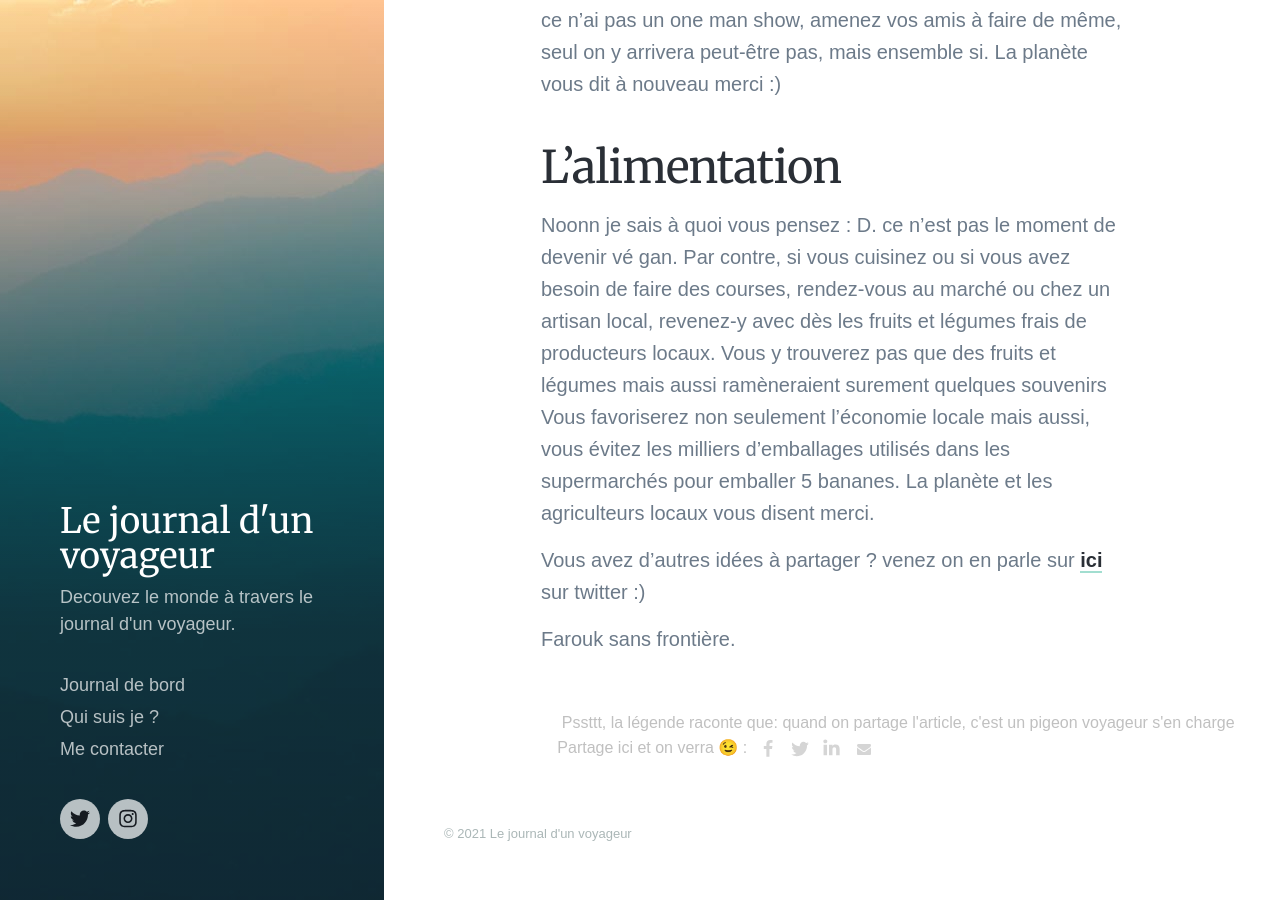
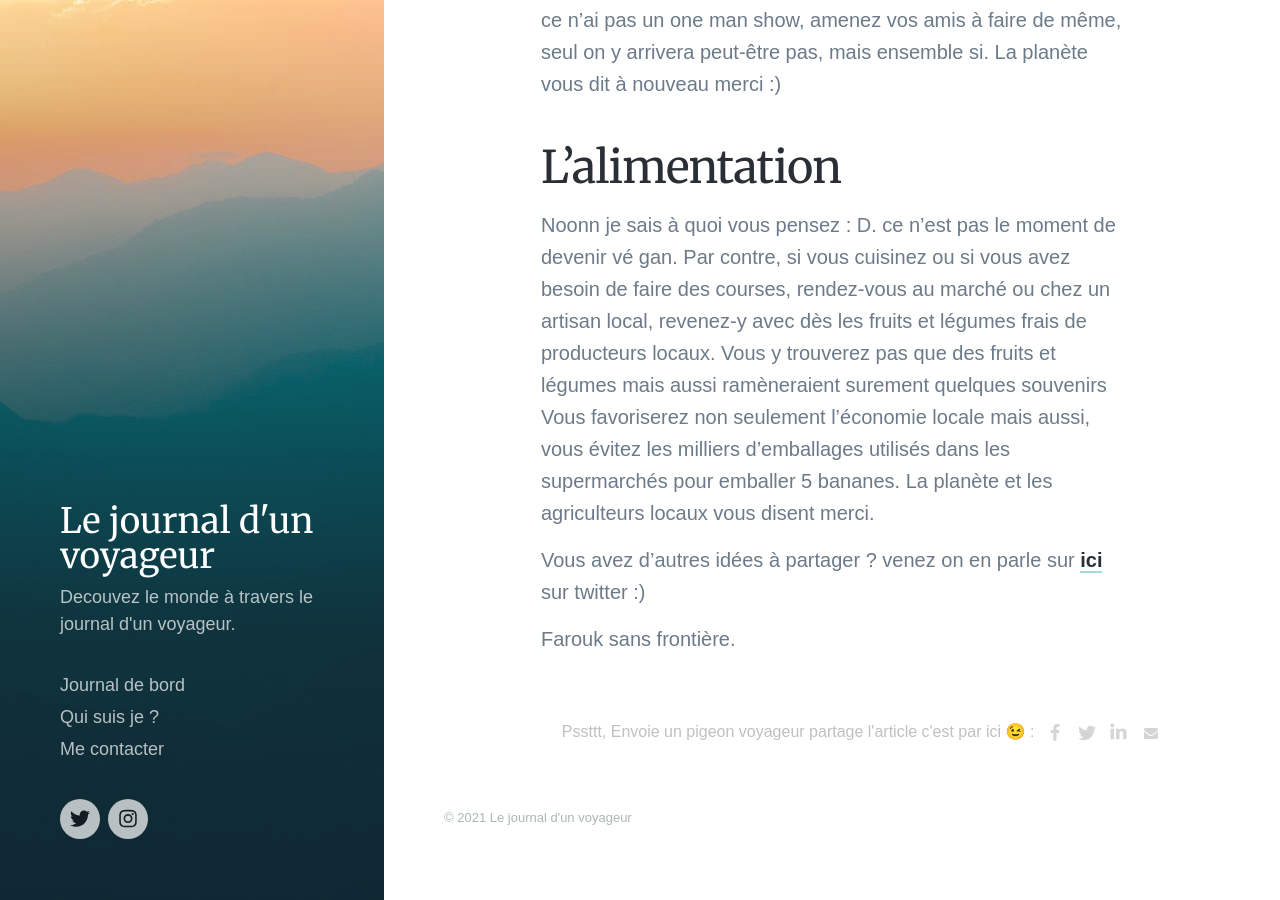
Before and after one commit to iFaroukGN/ifaroukgn.github.io, a Jekyll site: the page built from _posts/2019-12-29-tourisme-ecoresponsable.md, in a window 1280 px wide and 900 px high, scrolled down 2062 px. Built offline with Jekyll 4.4.1, drawn with Linux system fonts in a browser that asks for light colours; nearby versions of some CDN libraries; some web fonts are replaced.

Commit message:
article correctiosn

```diff
--- a/_includes/share-buttons.html
+++ b/_includes/share-buttons.html
@@ -32,7 +32,7 @@
 #share-buttons > div.mail > svg {height: 14px; margin-top: 11px;}
 </style>
 
-<span style="color: silver;">&nbsp &nbsp &nbsp &nbsp &nbsp &nbsp &nbsp &nbsp &nbsp &nbsp &nbsp &nbsp &nbsp &nbsp &nbsp &nbsp &nbsp &nbsp &nbsp &nbsp Pssttt, la légende raconte que: quand on partage l'article, c'est un pigeon voyageur s'en charge <br/> &nbsp &nbsp &nbsp &nbsp &nbsp &nbsp &nbsp &nbsp &nbsp &nbsp &nbsp &nbsp &nbsp &nbsp &nbsp &nbsp &nbsp &nbsp &nbsp &nbspPartage ici et on verra 😉 : </span><div id="share-buttons">
+<span style="color: silver;">&nbsp &nbsp &nbsp &nbsp &nbsp &nbsp &nbsp &nbsp &nbsp &nbsp &nbsp &nbsp &nbsp &nbsp &nbsp &nbsp &nbsp &nbsp &nbsp &nbsp Pssttt, Envoie un pigeon voyageur partage l'article c'est par ici 😉 : </span><div id="share-buttons">
     <div class="facebook" title="Partager sur Facebook" onclick="window.open('http://www.facebook.com/share.php?u={{ site.url }}{{ pageurl }}');"><svg viewBox="0 0 1792 1792" xmlns="http://www.w3.org/2000/svg"><path d="M1343 12v264h-157q-86 0-116 36t-30 108v189h293l-39 296h-254v759h-306v-759h-255v-296h255v-218q0-186 104-288.5t277-102.5q147 0 228 12z"/></svg></div>
     <div class="twitter" title="Partager sur Twitter" onclick="window.open('http://twitter.com/home?status={{ site.url }}{{ pageurl }}');"><svg viewBox="0 0 1792 1792" xmlns="http://www.w3.org/2000/svg"><path d="M1684 408q-67 98-162 167 1 14 1 42 0 130-38 259.5t-115.5 248.5-184.5 210.5-258 146-323 54.5q-271 0-496-145 35 4 78 4 225 0 401-138-105-2-188-64.5t-114-159.5q33 5 61 5 43 0 85-11-112-23-185.5-111.5t-73.5-205.5v-4q68 38 146 41-66-44-105-115t-39-154q0-88 44-163 121 149 294.5 238.5t371.5 99.5q-8-38-8-74 0-134 94.5-228.5t228.5-94.5q140 0 236 102 109-21 205-78-37 115-142 178 93-10 186-50z"/></svg></div>
     <div class="linkedin" title="Partager sur Linkedin" onclick="window.open('https://www.linkedin.com/shareArticle?mini=true&url={{ site.url }}{{ pageurl }}&title=&summary=&source=');"><svg viewBox="0 0 1792 1792" xmlns="http://www.w3.org/2000/svg"><path d="M477 625v991h-330v-991h330zm21-306q1 73-50.5 122t-135.5 49h-2q-82 0-132-49t-50-122q0-74 51.5-122.5t134.5-48.5 133 48.5 51 122.5zm1166 729v568h-329v-530q0-105-40.5-164.5t-126.5-59.5q-63 0-105.5 34.5t-63.5 85.5q-11 30-11 81v553h-329q2-399 2-647t-1-296l-1-48h329v144h-2q20-32 41-56t56.5-52 87-43.5 114.5-15.5q171 0 275 113.5t104 332.5z"/></svg></div>
```
Also changed, not shown: 8 other files.
